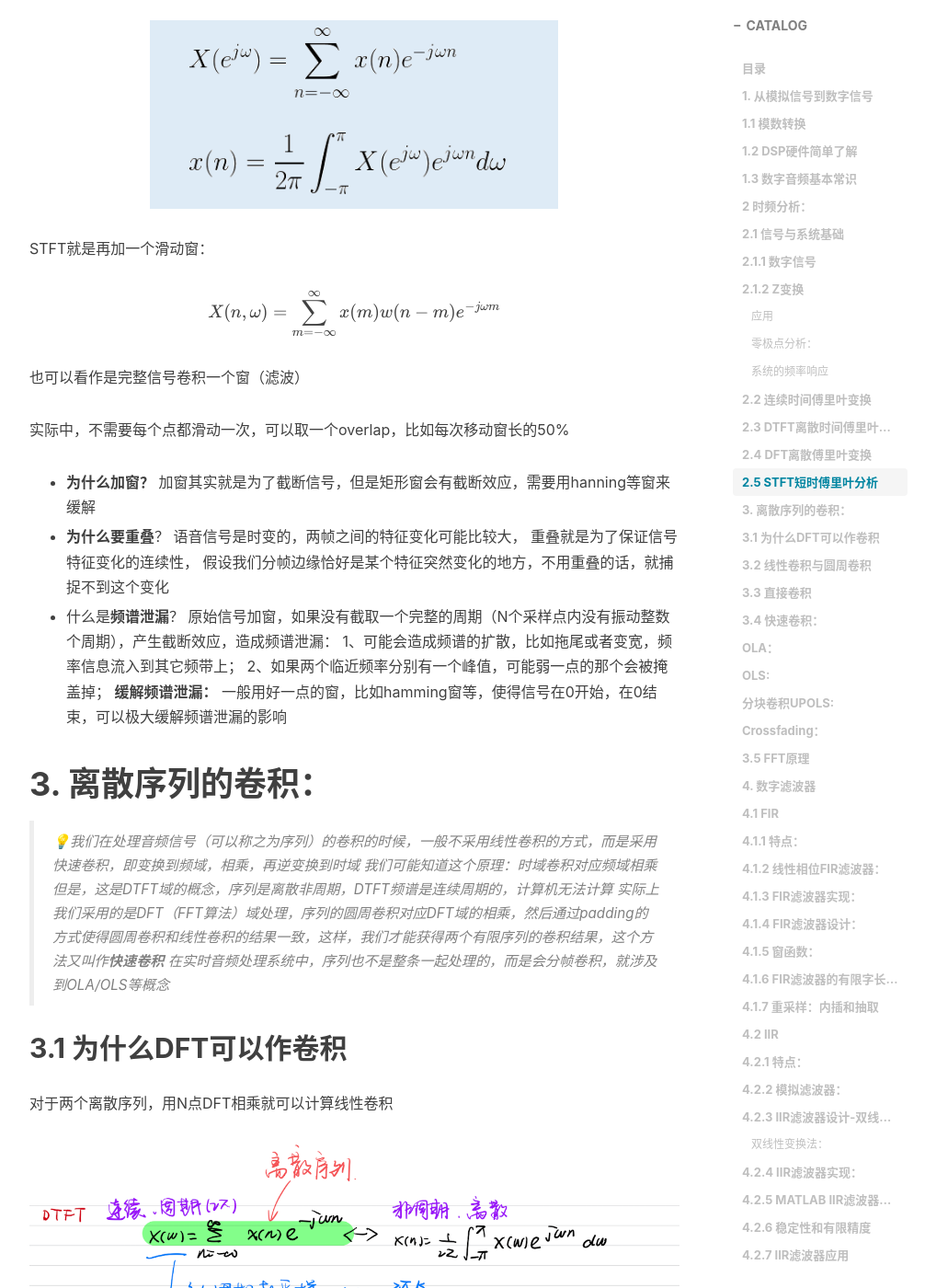
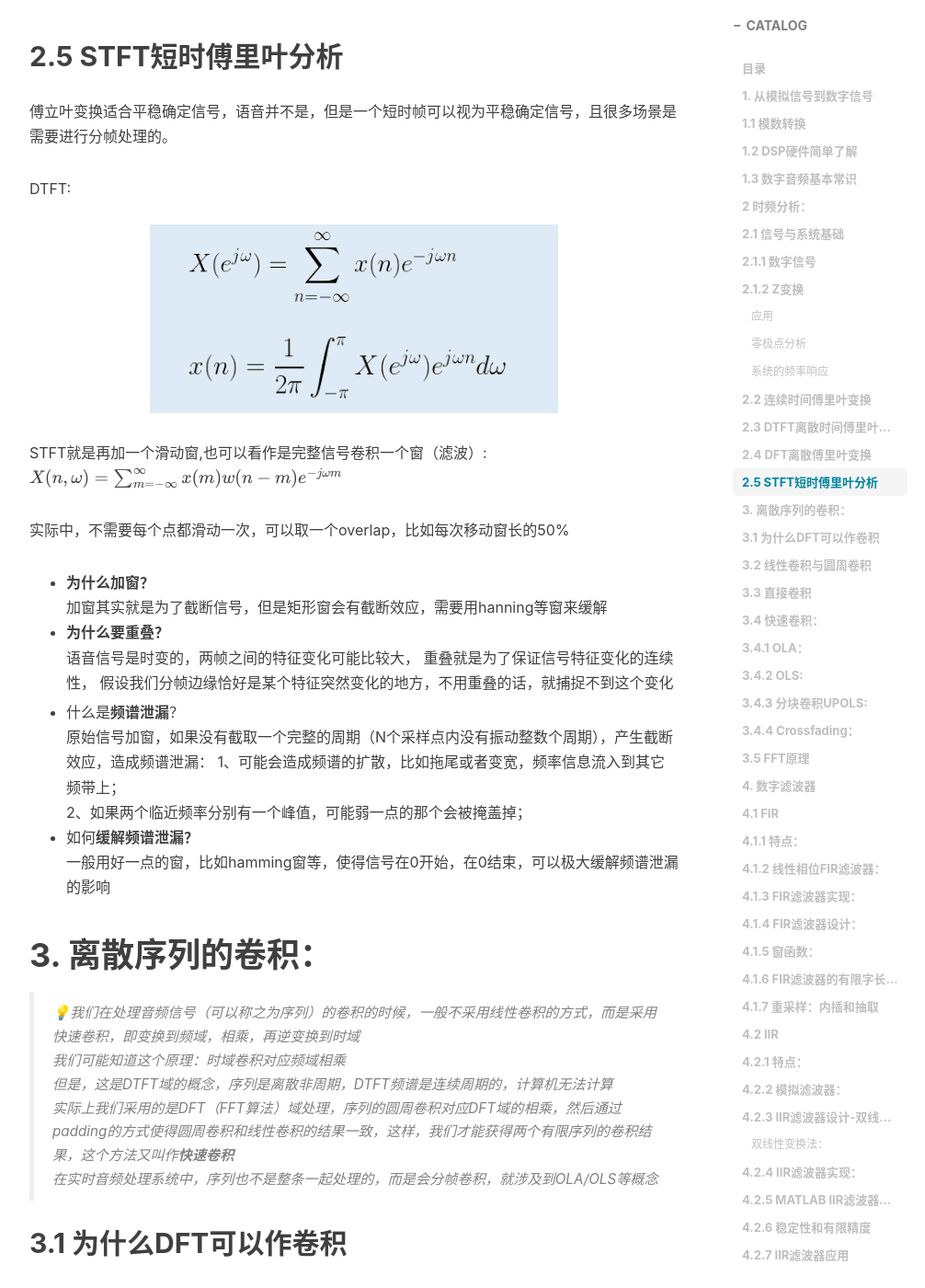
Before and after one commit to itsMao/itsMao.github.io, a Jekyll site: the page built from _posts/2020-10-08-Audio笔记｜实时数字音频信号处理.md, in a window 1280 px wide and 1400 px high, scrolled down 7792 px. Shown: the whole window at 92% size, without its empty margins (233-1239 px from the left). Built offline with Jekyll 4.4.1, drawn with Linux system fonts in a browser that asks for light colours; nearby versions of some CDN libraries; formulas are drawn with MathJax 3; comment, search, counter and statistics services are not loaded; some of the changed text lies outside the part shown.

Commit message:
improve post

````diff
--- a/_posts/2020-10-08-Audio笔记｜实时数字音频信号处理.md
+++ b/_posts/2020-10-08-Audio笔记｜实时数字音频信号处理.md
@@ -140,14 +141,12 @@ tags:                               #标签
 
 ## 1.1 模数转换
 
-我们用计算机处理的是数字信号，需要将模拟信号先转换到数字信号（模数转换ADC）
-
-ADC的过程就是采样，量化，编码，其中：
+我们用计算机处理的是数字信号，需要将模拟信号先转换到数字信号（模数转换ADC），ADC的过程就是采样，量化，编码，其中：
 
 *   **采样定理：**
-
-    用周期冲击函数（周期 $T$）从连续信号采样，频域上是频谱的周期延拓，频率是 $\Omega_s=\frac{2\pi}{T}$，采样频率 $F_s=\frac{1}{\Omega_s}$**奈奎斯特定律**：采样频率大于两倍信号最高频率 $F_s>2f_h$，否则会频谱混叠
-
+    用周期冲击函数（周期 $T$）从连续信号采样，频域上是频谱的周期延拓，频率是 $\Omega_s=\frac{2\pi}{T}$，采样频率 $F_s=\frac{1}{\Omega_s}$
+*   **奈奎斯特定律：**
+    采样频率大于两倍信号最高频率 $F_s>2f_h$，否则会频谱混叠
 *   **抗混叠滤波器：**
     采样定理的前提是信号带限，有最高频率。但是在实际应用，模拟信号可能在感兴趣的最高频率之外还有很大能力，或者有宽带噪声，这时候一般采样率都是预先固定的。比如采样率8k的语音系统，实际语音的频率分量可能不止4k，为了满足采样定理，我们需要先滤掉高于4k的频率（用抗混叠滤波器）
     实际中，一般用带通滤波器，不仅滤波高于奈奎斯特频率的分量，也要滤除直流偏移和其它低频分量。
@@ -222,21 +210,22 @@ DSP有实时约束，要求信号处理加上IO开销的时间t小于一个采
 假设 $f_s=8k, f=1k$，表示对0到 $2\pi$一个周期采样8个点， $\pi$对应了被采信号的最高频率
 采样间隔： $T_s=\frac{1}{f_s}$
 
-归一化数字角频率： $F=\frac{\Omega_s}{\pi}=\frac{2 f}{f_s}$,最大值为1
+归一化数字角频率： $F=\frac{\Omega_s}{\pi}=\frac{2 f}{f_s}$, 最大值为1
 
 ### 2.1.2 Z变换
 
 #### 应用
 
-用来分析离散时间系统
-用来创建改进后的滤波器，比如级联和并联多系统
-得到滤波器的传输函数，然后获得结构图
+- 用来分析离散时间系统
+- 用来创建改进后的滤波器，比如级联和并联多系统
+- 得到滤波器的传输函数，然后获得结构图
 
 ![](https://itsMao.github.io/img/2022-10-08-image/IMG_0ABBDCBCC258-1_hZjCMpLNPT.jpeg)
 
-#### 零极点分析：
+#### 零极点分析
 
-另外还可以零点极点直观地分析LTI系统的性质，Matlab使用`zplane(b, a)`
+另外还可以零点极点直观地分析LTI系统的性质
+Matlab使用`zplane(b, a)`
 极点是分母的根
 一个线性时不变系统H(z)当且仅当所有的极点都在单位圆内才是**稳定**的系统
 
@@ -248,7 +237,6 @@ DFT可以在X(w)单位圆采样，获得离散的频率响应
 ## 2.2 连续时间傅里叶变换
 
 时域非周期，频域连续
-
 有限（非周期）信号，在数学意义上延拓，满足狄利克雷条件也可以计算傅里叶级数
 
 ![](https://itsMao.github.io/img/2022-10-08-image/image_BHBJ9wnio2.png)
@@ -256,31 +244,26 @@ DFT可以在X(w)单位圆采样，获得离散的频率响应
 ## 2.3 DTFT离散时间傅里叶变换
 
 计算机处理的序列是有限离散的
-
 时域**离散非周期**，频域**连续周期**，我们只看一段(-pi, pi)
 
 ![](https://itsMao.github.io/img/2022-10-08-image/image_5rpstNq-1C.png)
 
-但是频域信号，计算机也只能处理离散的一段信号（相当于离散非周期），那就需要DFT
+但是频域信号，计算机也只能处理离散的一段信号（相当于离散非周期），那就需要**DFT**
 
 ## 2.4 DFT离散傅里叶变换
 
 *   DFT定义如下：
-
     ![](https://itsMao.github.io/img/2022-10-08-image/image_sbdMQOqgcY.png)
 
 *   DFT等价于在DTFT的频谱截取一个周期，然后以N点采样， $\omega=\frac{2\pi k}{N}$
     这样就得到了计算机可以处理的频域信号
 
 *   经过DFT的信号，频谱是共轭对称的
-
 *   **频率分辨率：**
     $y(t)$时域采样 $Ns$ 点后， $x[n]=y[0:Ns-1]$
-    作N点fft，输出复数 X\[w]有N个频点， $\frac{Fs}{N},\frac{2Fs}{N},...,\frac{NFs}{N}$
-
+    作 $N$点fft，输出复数 $X\[w]$有$N$个频点， $\frac{Fs}{N},\frac{2Fs}{N},...,\frac{NFs}{N}$
 *   **绘图：**
     默认的频谱图是以 $Fs/2$为中心，两边对称的，后面是前面的共轭对称
-
 *   实际计算中，用FFT算法计算DFT和iDFT
 
 ## 2.5 STFT短时傅里叶分析
@@ -288,22 +271,18 @@ DFT可以在X(w)单位圆采样，获得离散的频率响应
 傅立叶变换适合平稳确定信号，语音并不是，但是一个短时帧可以视为平稳确定信号，且很多场景是需要进行分帧处理的。
 
 DTFT:
-
 ![](https://itsMao.github.io/img/2022-10-08-image/image_vRpNKJzX-4.png)
 
-STFT就是再加一个滑动窗：
-
+STFT就是再加一个滑动窗,也可以看作是完整信号卷积一个窗（滤波）:
 $$
 X(n,\omega)=\sum^\infty_{m=-\infty}x(m)w(n-m)e^{-j\omega m}
 $$
 
-也可以看作是完整信号卷积一个窗（滤波）
-
 实际中，不需要每个点都滑动一次，可以取一个overlap，比如每次移动窗长的50%
 
-*   **为什么加窗？** 加窗其实就是为了截断信号，但是矩形窗会有截断效应，需要用hanning等窗来缓解
-
-*   **为什么要重叠**？
+*   **为什么加窗？**
+    加窗其实就是为了截断信号，但是矩形窗会有截断效应，需要用hanning等窗来缓解
+*   **为什么要重叠？**
     语音信号是时变的，两帧之间的特征变化可能比较大，
     重叠就是为了保证信号特征变化的连续性，
     假设我们分帧边缘恰好是某个特征突然变化的地方，不用重叠的话，就捕捉不到这个变化
@@ -312,7 +291,7 @@ $$
     原始信号加窗，如果没有截取一个完整的周期（N个采样点内没有振动整数个周期），产生截断效应，造成频谱泄漏：
     1、可能会造成频谱的扩散，比如拖尾或者变宽，频率信息流入到其它频带上；
     2、如果两个临近频率分别有一个峰值，可能弱一点的那个会被掩盖掉；
-    **缓解频谱泄漏：**
+*   如何**缓解频谱泄漏？**
     一般用好一点的窗，比如hamming窗等，使得信号在0开始，在0结束，可以极大缓解频谱泄漏的影响
 
 # 3. 离散序列的卷积：
@@ -337,9 +316,9 @@ $$
 
 **二者关系：**
 
-两个有限长序列长度为N1和N2，直接卷积后长度为M=N1+N2-1;
-如果先补到L≥M， 圆周卷积前M个点和线性卷积的结果一致；
-**如果补到L=M，圆周卷积和线性卷积结果一致**
+两个有限长序列长度为 $N1$和 $N2$，直接卷积后长度为 $M=N1+N2-1$;
+如果先补到$L≥M$， 圆周卷积前 $M$个点和线性卷积的结果一致；
+**如果补到 $L=M$，圆周卷积和线性卷积结果一致**
 
 推导：
 <https://www.cnblogs.com/LastKnight/p/10958044.html>
@@ -354,19 +333,19 @@ $$
 
 ![](https://itsMao.github.io/img/2022-10-08-image/image_v9DF8AXJZC.png)
 
-### OLA：
+### 3.4.1 OLA：
 
 MATLAB内置的`filtfilt(b, x, N)`底层就是使用OLA进行快速卷积
 
 ![](https://itsMao.github.io/img/2022-10-08-image/image_FLeMEjCrP_.png)
 
-### OLS:
+### 3.4.2 OLS:
 
 ![](https://itsMao.github.io/img/2022-10-08-image/image_Q07ZMU5igG.png)
 
 ![](https://itsMao.github.io/img/2022-10-08-image/image_0vwfdmd9bw.png)
 
-### 分块卷积UPOLS:
+### 3.4.3 分块卷积UPOLS:
 
 ![](https://itsMao.github.io/img/2022-10-08-image/image_5dVd01ki_U.png)
 
@@ -376,7 +355,7 @@ MATLAB内置的`filtfilt(b, x, N)`底层就是使用OLA进行快速卷积
 
 ![](https://itsMao.github.io/img/2022-10-08-image/IMG_94644C2897BD-1_pG-x8E5uPq.jpeg)
 
-### Crossfading：
+### 3.4.4 Crossfading：
 
 一般会用在滤波器切换
 
@@ -440,7 +419,7 @@ FIR滤波器适用于逐点和逐块的工作模式，比如分帧卷积
 
     &#x20;
 
-    > 注意，到此有截断效应，频谱泄漏和吉布斯效应三个概念
+    > 注意，到此有**截断效应，频谱泄漏和吉布斯效应**三个概念
     > 截断效应是指信号加窗后（通常指理想的矩形窗）的出现的现象，包括频谱泄漏和吉布斯效应
     > 频谱泄漏是定性分析，指的是展宽和拖尾现象导致信息流入其它频带
     > 吉布斯效应是定量分析，是指肩峰值的极限
@@ -459,9 +438,9 @@ hamming窗提供了更好的通带低波纹和更好的阻带衰减，对LPF很
 
 *   决定窗口类型，满足阻带衰减的要求
 *   根据给定的过渡带决定窗口的大小
-*   计算窗口参数w(l),l=0,1,...,L-1
-*   产生理想冲击响应h(n),加窗截断得到h'(n)，-M≤n≤M
-*   将h'(n)右移得到物理可实现滤波器 $b'_l$
+*   计算窗口参数 $w(l),l=0,1,...,L-1$
+*   产生理想冲击响应 $h(n)$,加窗截断得到 $h'(n)，-M≤n≤M$
+*   将 $h'(n)$右移得到物理可实现滤波器 $b'_l$
 *   $b_l=b'_l\omega(l),l=0,1,...,L-1$
 
 ### 4.1.6 FIR滤波器的有限字长效应：
@@ -470,18 +449,20 @@ FIR滤波器的系数经常用浮点数描述，但是在定点处理器上量
 
 ### 4.1.7 重采样：内插和抽取 &#x20;
 
-*   **升采样内插+低通滤波器：** 对于采样速率 $f_s$的信号，进入1:U的插入，插入U-1个点，采样速率增加到 $Uf_s$,
+*   **升采样内插+低通滤波器：**
+    对于采样速率 $f_s$的信号，进入1:U的插入，插入U-1个点，采样速率增加到 $Uf_s$,
     会出现镜像频率分量，用低通滤波去除掉折叠的谱，得到扩展频带之后的谱
 
-*   **低通抗混叠滤波器+降采样抽取**：例如16k到8k，
-
+*   **低通抗混叠滤波器+降采样抽取:**
+    例如16k到8k，
     如果原来的信号有效带宽（8k），在8k信号有效带宽（4k）以上有频率成分就会导致混叠，需要在抽取之前对原始信号在4k进行低通滤波，滤除高频，只保留采样后信号的有效带宽部分防止混叠
 
-*   变换采样率：比如从32k到48k，不是整数比例，先内插到92k在抽取到48k，一定要先内插，否则直接抽取导致的损失无法通过内插还原
+*   变换采样率：
+    比如从32k到48k，不是整数比例，先内插到92k在抽取到48k，一定要先内插，否则直接抽取导致的损失无法通过内插还原
 
 *   Matlab命令：
     - `y = interp(x, U) `内插U倍长度
-    - ` y = decimate(x, D, 'fir') `抽取
+    - `y = decimate(x, D, 'fir') `抽取
     - `y = resample(x, U, D)`信号采样率转换，对x信号进行采样率U/D倍的转换
 
 ## 4.2 IIR
@@ -525,24 +506,17 @@ FIR滤波器的系数经常用浮点数描述，但是在定点处理器上量
 有直接I型、直接II型、级联和并联型
 
 Matlab：
-
 *   求解分子分母的根：`b = root(r1), a = root(r2)`
-
 *   求解零点、极点、增益：`[z,p,c]=tf2zp(b,a)`
-
 *   返回转移函数的系数：`[b, a]=zp2tf(z,p,k)`
 
 ### 4.2.5 MATLAB IIR滤波器设计：
 
 N是阶数，Wn是频率伸缩因子
-
 `[N, Wn] = buttord(Wp, Ws, Rp, Rs); % 巴特沃斯滤波器`
 其它滤波器，有cheblord, ellip等
-
 `[b, a] = butter(N, Wn);  `% 默认低通滤波器，如果需要其它滤波器就加参数比如‘high'
-
 返回的b，a就是两个滤波器系数向量
-
 滤波：`y = filter(b, a, x)`
 
 ```matlab
@@ -589,16 +561,14 @@ Rs = 20.0;
 
 ![](https://itsMao.github.io/img/2022-10-08-image/image_s278nVsthP.png)
 
-麦克风信号为 $d(t)=x(t)*h(t)+s(t)+n(t)$
-回波消除器估计 $h(t)$输出 $y(t)=d(t)-x(t)*\hat{h}(t)$
+麦克风信号为 $d(t)=x(t)*h(t)+s(t)+n(t) $
+回波消除器估计 $h(t)$ 输出 $y(t)=d(t)-x(t)*\hat{h}(t)$
 大型会议室的声学回波在512ms左右，消除这样长的回波，即使按照8kHz采样率，估计 $h(t)$也需要4096个抽头系数，在RTC场景不满足要求，如何选取一个自适应滤波器非常重要
 
 ## 10.2 AEC自适应算法发展
 
 *   早期：LMS，NLMS，TD-NLMS，block-NLMS，Proportionate NLMS, APA
-
 *   成熟：滤波器组子带算法
-
 *   现在的硬件支持了运算量更大的RLS类算法，但是有定点实施稳定性的限制，又诞生了QR-LS、格梯型算法，这些算法都具有RLS的快速收敛和数值稳定，算法支持并行处理，适合硬件实现
 
 ## 10.3优化问题
@@ -642,12 +617,11 @@ LMS算法主要步骤：
 
 ![](https://itsMao.github.io/img/2022-10-08-image/image_6dJ2CodT-0.png)
 
-性能分析：
+**性能分析：**
 
 *   **稳定性约束条件：** $0<\mu<\frac{2}{\lambda_{max}}$,  $\lambda_{max}$是最大特征值
     但是实际中不会去直接计算最大特征值，换个方法去估计
-    $\lambda_{max}\le LP_x$，L是长度，P是信号能量，约束条件变为：
-    $0<\mu<\frac{2}{L P_x}$
+    $\lambda_{max}\le LP_x$，L是长度，P是信号能量，约束条件变为： $0<\mu<\frac{2}{L P_x}$
     因此，阶数大，能量大，需要步长小
 
 *   **收敛速度**： $ \tau_{mse} \le \frac{\lambda_{max}}{\lambda_{min}}\le\frac{max|X(\omega)|^2}{min|X(\omega)|^2}  $
@@ -659,7 +633,7 @@ LMS算法主要步骤：
     也可以先大后小；
 
 *   **归一化LMS（NLMS）：**
-    取 $\mu = \frac{a}{L \hat{P_x}}  $, a取0到2的常数
+    取 $\mu = \frac{a}{L \hat{P_x}}  $,  $a$ 取0到2的常数
 
 ## 10.5 NLMS算法
 
@@ -669,7 +643,7 @@ $$
 w(n+1)=w(n)+\mu x(n)e(n)
 $$
 
-取 $\mu = \frac{a}{L \hat{P_x}} =\frac{\mu}{\gamma+x^T(n)x(n)} $, a取0到2的常数，
+取 $\mu = \frac{a}{L \hat{P_x}} =\frac{\mu}{\gamma+x^T(n)x(n)} $,  $a$ 取0到2的常数，
 新的固定因子 $\mu$控制失调
 $\gamma$确保界限，有时候输入信号幅度近似为0
 得到归一化步长NLMS的更新方程：
````
Also changed, not shown: other parts of _posts/2020-10-08-Audio笔记｜实时数字音频信号处理.md (+28 -34 lines).
